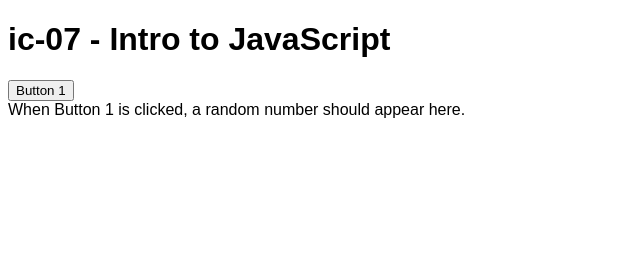
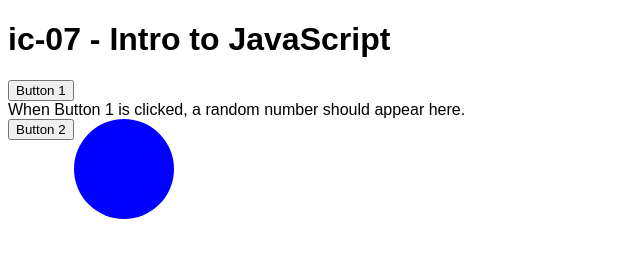
Before and after one commit to DS4200-S22/ic-06-jjz17, a plain HTML site: page index.html in a window 1280 px wide. Shown: the whole page, without its empty margins (0-640 px from the left). Drawn offline with Linux system fonts and the light colour scheme.

Commit message:
Finished assignment

```diff
--- a/index.html
+++ b/index.html
@@ -11,12 +11,27 @@
 
     <h1>ic-07 - Intro to JavaScript</h1>
 
-    <button type="button">Button 1</button>
+    <button type="button" onclick="button1Clicked()" >Button 1</button>
 
     <div id="random_num">
         When Button 1 is clicked, a random number should appear here.
     </div>
 
+    <div class="container">
+
+        <div class="box">
+            <button type="button" onclick="button2Clicked()" >Button 2</button>
+        </div>
+
+        <div class="box">
+            <svg>
+                <circle id="circle" cx="50" cy="50" r="50", fill="blue"/>
+            </svg>
+        </div>
+
+    </div>
+
+    <script src="main.js"></script>
 </body>
 
 </html>
--- a/main.js
+++ b/main.js
@@ -11,4 +11,21 @@ Modified: 12/06/21
     // You will need to modiffy the body of this function as described in the assignment Readme
 function button1Clicked() {
     console.log("Button 1 was clicked");
+    let rand = Math.random() * 100;
+    console.log(rand);
+    document.getElementById("random_num").innerHTML = rand.toString();
 }
+
+function button2Clicked() {
+    console.log("Button 2 was clicked")
+
+    let color = document.getElementById("circle").getAttribute("fill")
+    console.log(color)
+
+    if (color === "green") {
+        document.getElementById("circle").setAttribute("fill", "blue")
+    }
+    else {
+        document.getElementById("circle").setAttribute("fill", "green")
+    }
+}
--- a/style.css
+++ b/style.css
@@ -1,3 +1,12 @@
 body {
     font-family: Arial;
 }
+
+.container {
+    display: flex;
+}
+
+.box {
+    display: inline-block;
+    vertical-align: middle;
+}
```
